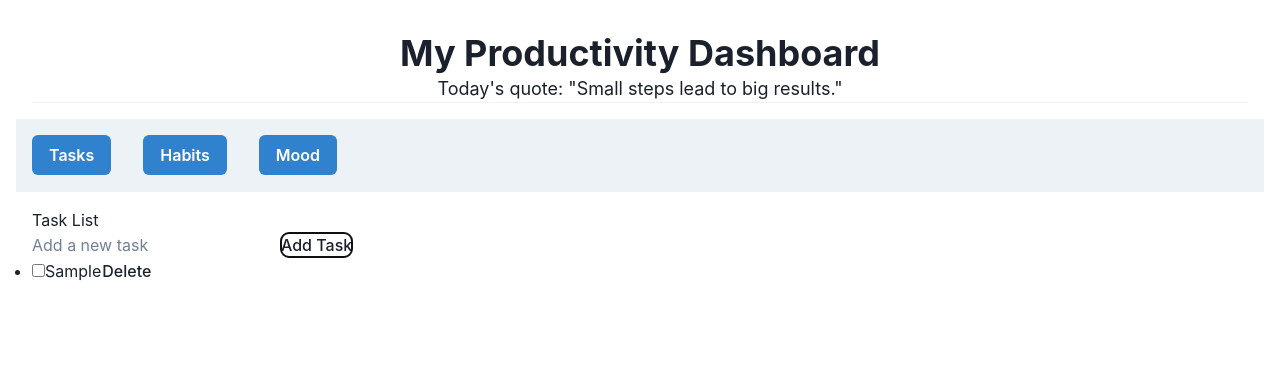
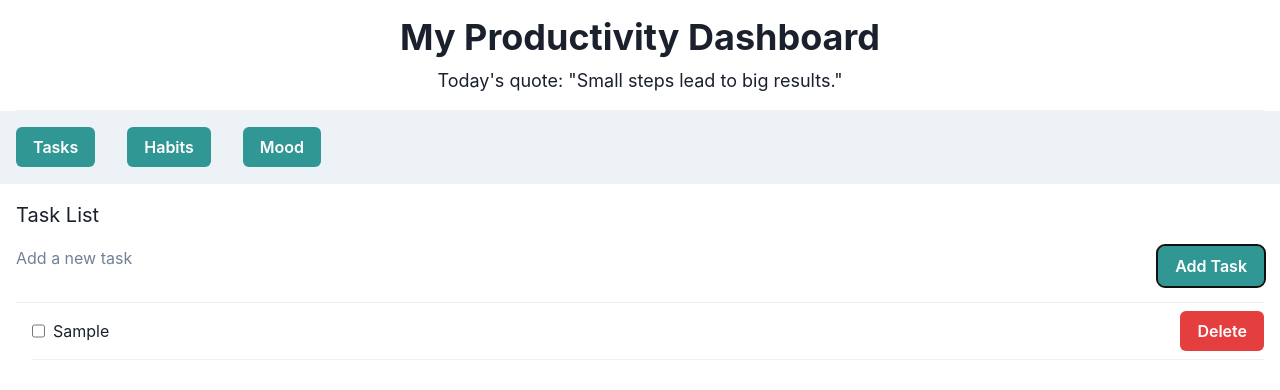
Before and after one commit to ryanpaixao/productivity-dashboard-frontend, a React (Vite) app: page / in a window 1280 px wide. Both pictures are taken after typing "Sample" into the empty fields and a click on the button "Add Task". Shown: the top 390 px of the page. Built offline with nearby package versions, Linux system fonts and the light colour scheme.

Commit message:
Update styling of Tasks comp. Add localStorage for Tasks, Habits
* Add localStorage for Tasks, Habits

* Update styling of Tasks comp

```diff
--- a/src/App.jsx
+++ b/src/App.jsx
@@ -10,11 +10,11 @@ export default function App() {
 
   return (
     <>
-      <Box display="flex" w="100vw" flexDirection="column" alignContent={"stretch"} p={4}>
-        <Box p={4} display="flex" flexDirection="column" w="100%">
+      <Box display="flex" w="100vw" flexDirection="column" alignContent={"stretch"}>
+        <Box pr={4} pl={4} display="flex" flexDirection="column" w="100%">
           <header>
-            <Heading as="h1" textAlign={"center"}><Text>My Productivity Dashboard</Text></Heading>
-            <Text fontSize={"lg"} textAlign={"center"}>Today's quote: "Small steps lead to big results."</Text>
+            <Heading pt={4} pb={2} as="h1" textAlign={"center"}><Text>My Productivity Dashboard</Text></Heading>
+            <Text pb={4} fontSize={"lg"} textAlign={"center"}>Today's quote: "Small steps lead to big results."</Text>
           </header>
           <Divider />
         </Box>
@@ -22,13 +22,13 @@ export default function App() {
           <nav>
             <Box display="flex" flexDirection="row" w="100%" justifyContent="start" bg="gray.100">
               <Box p={4}>
-                <Button colorScheme="blue" onClick={() => setActiveTab('tasks')}>Tasks</Button>
+                <Button colorScheme="teal" onClick={() => setActiveTab('tasks')}>Tasks</Button>
               </Box>
               <Box p={4}>
-                <Button colorScheme="blue" onClick={() => setActiveTab('habits')}>Habits</Button>
+                <Button colorScheme="teal" onClick={() => setActiveTab('habits')}>Habits</Button>
               </Box>
               <Box p={4}>
-                <Button colorScheme="blue" onClick={() => setActiveTab('mood')}>Mood</Button>
+                <Button colorScheme="teal" onClick={() => setActiveTab('mood')}>Mood</Button>
               </Box>
             </Box>
           </nav>
--- a/src/components/Habits.jsx
+++ b/src/components/Habits.jsx
@@ -1,14 +1,13 @@
-import { useState } from 'react';
-
-const defaultHabits = [
-   { id: 1, name: 'Exercise', checked: false },
-   { id: 2, name: 'Read', checked: false },
-   { id: 3, name: 'Meditate', checked: false },
-];
+import { useState, useEffect } from 'react';
 
 export default function Habits() {
-   const [habits, setHabits] = useState(defaultHabits);
+   const savedHabits = JSON.parse(localStorage.getItem('habits')) || [];
+   const [habits, setHabits] = useState(savedHabits);
    const [newHabit, setNewHabit] = useState('');
+
+   useEffect(() => {
+      localStorage.setItem('habits', JSON.stringify(habits));
+   }, [habits]);
 
    const addHabit = () => {
       if (newHabit.trim()) {
--- a/src/components/Tasks.jsx
+++ b/src/components/Tasks.jsx
@@ -1,8 +1,8 @@
 import { useEffect, useState } from 'react';
-
-const savedTasks = JSON.parse(localStorage.getItem('tasks')) || [];
+import { Button, Box, Divider, ListItem, Text, UnorderedList } from '@chakra-ui/react';
 
 export default function Tasks() {
+  const savedTasks = JSON.parse(localStorage.getItem('tasks')) || [];
   const [tasks, setTasks] = useState(savedTasks);
   const [newTask, setNewTask] = useState('');
 
@@ -30,28 +30,46 @@ export default function Tasks() {
   };
 
   return (
-    <div>
-      <h2>Task List</h2>
+    <Box display={'flex'} flexDirection={'column'}>
+      <Box>
+        <Text fontSize={'xl'}>Task List</Text>
+      </Box>
+      <Box pt={4} pb={4} display={'flex'} justifyContent={'space-between'}>
+        <Box>
           <input
             type="text"
             value={newTask}
             onChange={(e) => setNewTask(e.target.value)}
             placeholder="Add a new task"
           />
-      <button onClick={addTask}>Add Task</button>
-      <ul>
+        </Box>
+        <Box>
+          <Button colorScheme="teal" onClick={addTask}>Add Task</Button>
+        </Box>
+      </Box>
+      <Box display='flex' flexDirection={'column'} pb={4}>
+        <Divider />
+        <UnorderedList>
           {tasks.map(task => (
-          <li key={task.id}>
+            <>
+              <ListItem display='flex' flexDirection={'row'} justifyContent={'space-between'} pt={2} pb={2} key={task.id}>
+                <Box display={'flex'} flexDirection={'row'}>
                   <input
                     type="checkbox"
                     checked={task.completed}
                     onChange={() => toggleTask(task.id)}
                   />
-            {task.text}
-            <button onClick={() => deleteTask(task.id)}>Delete</button>
-          </li>
+                  <Text p={2}>{task.text}</Text>
+                </Box>
+                <Box>
+                  <Button ml={6} colorScheme="red" onClick={() => deleteTask(task.id)}>Delete</Button>
+                </Box>
+              </ListItem>
+              <Divider />
+            </>
           ))}
-      </ul>
-    </div>
+        </UnorderedList>
+      </Box>
+    </Box>
   );
 }
```
Lines whose indentation alone changed are shown as unchanged.
